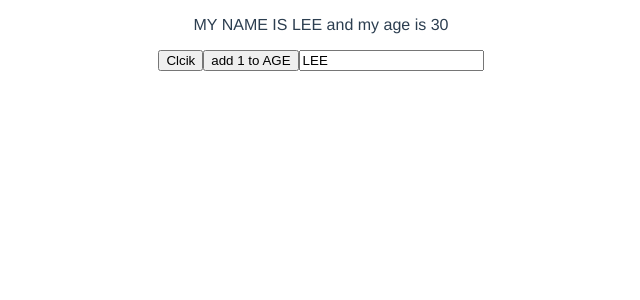
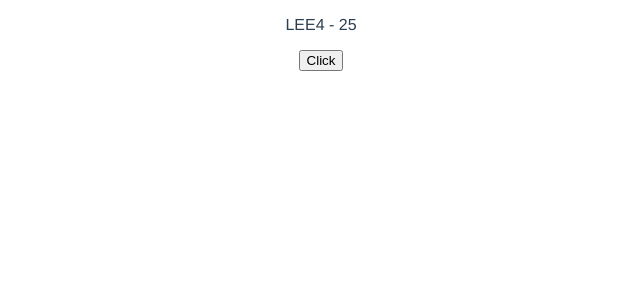
Before and after one commit to luthentic/Vue, a Vue app in the folder lee/: page / in a window 1280 px wide. Shown: the top 300 px of the page, without its empty margins (319-959 px from the left). Built offline with nearby package versions, Linux system fonts and the light colour scheme.

Commit message:
ref vs reactive

```diff
--- a/lee/src/App.vue
+++ b/lee/src/App.vue
@@ -1,15 +1,15 @@
 <template>
   <div class="home">
-    <p ref="p">MY NAME IS {{name}} and my age is {{age}}</p>
-    <button @click="handleClick">Clcik</button>
-    <button @click="age++">add 1 to AGE</button>
-    <input type="text" v-model="name">
+
+    <p>{{aaa.name}} - {{aaa.age}}</p>
+    <button @click="updateClick">Click</button>
+
   </div>
   <router-view/>
 </template>
 
 <script>
-import {ref} from 'vue'
+import {ref,reactive} from 'vue'
 export default {
   setup() {
 
@@ -17,13 +17,17 @@ export default {
 
     let name =  ref('LEE')
     let age = ref(30)
+    let aaa = reactive({name:'LEE4', age:25})
 
     const handleClick = () =>{
       name.value = 'LEE2'
       age.value = 'Heeelllo  LEE2'
     }
+    const updateClick = () =>{
+      aaa.age = 40
+    }
 
-    return {name,age, handleClick, p}
+    return {name,age, handleClick, p,aaa, updateClick}
   }
   }
 </script>
```
